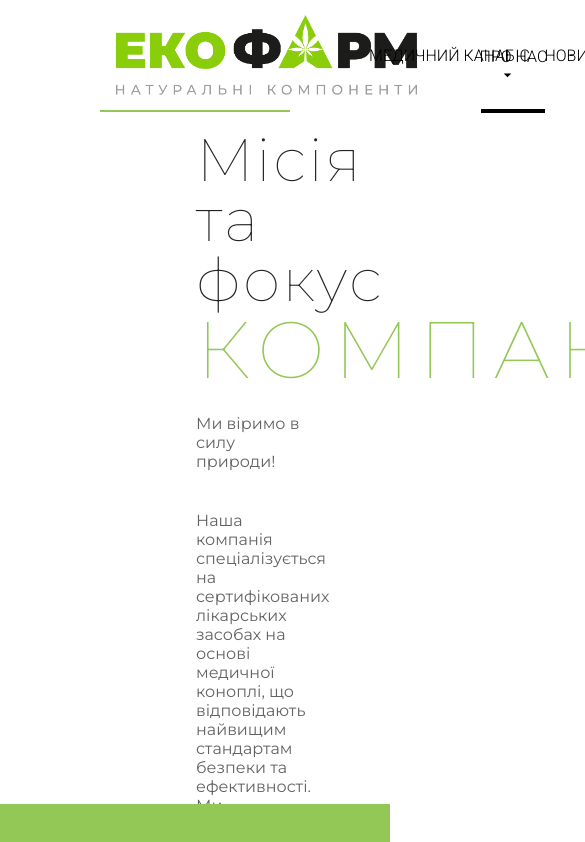
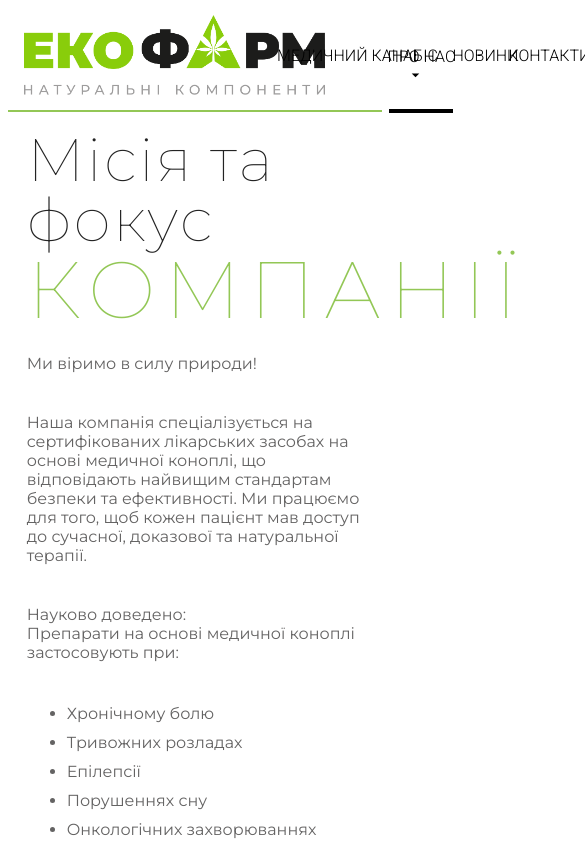
Before and after one commit to lowtab777/ecofarm-website, an Angular app: page /about-us in a window 390 px wide. Shown: the top 842 px of the page, 585 px wide, since content can reach past the window. Built offline with nearby package versions, Linux system fonts and the light colour scheme.

Commit message:
added styles except of contact page

```diff
--- a/src/app/app.component.scss
+++ b/src/app/app.component.scss
@@ -15,7 +15,7 @@
 }
 
 .app-content {
-  padding: 100px 100px 60px 100px;
+  padding: 100px 140px 60px 140px;
   min-height: 100vh;
   box-sizing: border-box;
   display: flex;
@@ -30,3 +30,15 @@
   height: 40px;
   z-index: 100;
 }
+
+@media (max-width: 600px) {
+  .app-header,
+  .app-content {
+    padding-left: 8px !important;
+    padding-right: 8px !important;
+  }
+
+  .app-footer {
+    display: none !important;
+  }
+}
--- a/src/app/components/about-us/about-us.component.html
+++ b/src/app/components/about-us/about-us.component.html
@@ -1,5 +1,5 @@
 <div class="main-page-wrap">
-  <div class="main-page-img">
+  <div class="main-page-img hide-on-mobile">
     <img
       mat-image
       src="images/2.png"
--- a/src/app/components/about-us/about-us.component.scss
+++ b/src/app/components/about-us/about-us.component.scss
@@ -11,6 +11,13 @@
   padding-left: 40px;
   //justify-content: center;
   // border: 3px solid brown;
+}
+
+@media (max-width: 600px) {
+  .main-page-text{
+    width: 90% !important;
+    padding-left: 0px !important;
+  }
 }
 
 .main-page-img {
--- a/src/app/components/ecofarm-header/ecofarm-header.component.scss
+++ b/src/app/components/ecofarm-header/ecofarm-header.component.scss
@@ -1,3 +1,8 @@
+.mat-toolbar-wrap {
+  background: #fff;
+  content: "";
+}
+
 .mat-toolbar {
   margin-top: 2rem;
   padding-bottom: 2rem;
@@ -20,7 +25,7 @@
 }
 
 .mat-toolbar a.active-link::after {
-  content: '';
+  content: "";
   display: block;
   width: 100%;
   height: 20px;
--- a/src/app/components/main-page/main-page.component.html
+++ b/src/app/components/main-page/main-page.component.html
@@ -35,7 +35,7 @@
     </p>
     <button mat-button>Детальніше</button>
   </div>
-  <div class="main-page-img">
+  <div class="main-page-img hide-on-mobile">
     <img
       mat-image
       src="images/1.png"
--- a/src/app/components/main-page/main-page.component.scss
+++ b/src/app/components/main-page/main-page.component.scss
@@ -18,6 +18,12 @@
     color: white;
   }
 }
+@media (max-width: 600px) {
+  .main-page-text{
+    width: 90%;
+  }
+}
+
 
 .headline {
   margin-top: 2rem;
--- a/src/app/components/news-card/news-card.component.scss
+++ b/src/app/components/news-card/news-card.component.scss
@@ -17,6 +17,7 @@ mat-card {
     object-fit: cover;
     max-height: 300px;
     max-width: 250px;
+    overflow: hidden;
   }
 }
 
@@ -27,7 +28,7 @@ mat-card {
 }
 
 mat-card-content {
-  padding: 0 40px;
+ padding: 0 40px;
 }
 
 mat-card-content p {
--- a/src/app/components/news-page/news-page.component.html
+++ b/src/app/components/news-page/news-page.component.html
@@ -1,9 +1,9 @@
 <div class="news-wrap">
   <p>НОВИНИ</p>
   <div class="news-list">
-      <app-news-card class="width-20 news-card"></app-news-card>
-      <app-news-card class="width-20 news-card"></app-news-card>
-      <app-news-card class="width-20 news-card"></app-news-card>
-      <app-news-card class="width-20 news-card"></app-news-card>
+      <app-news-card class="width-20 width-mobile-80 news-card"></app-news-card>
+      <app-news-card class="width-20 width-mobile-80 news-card"></app-news-card>
+      <app-news-card class="width-20 width-mobile-80 news-card"></app-news-card>
+      <app-news-card class="width-20 width-mobile-80 news-card"></app-news-card>
   </div>
 </div>
--- a/src/app/components/news-page/news-page.component.scss
+++ b/src/app/components/news-page/news-page.component.scss
@@ -3,6 +3,19 @@
   align-items: center;
   flex-direction: column;
   margin-top: 20px;
+  width: 100%;
+}
+
+@media (max-width: 600px){
+  .width-mobile-80 {
+    width: 80% !important;
+  }
+  .news-list {
+    align-items: center !important;
+    flex-direction: column !important;
+    gap: 0px;
+  }
+
 }
 
 .news-wrap p {
@@ -24,10 +37,3 @@
 
   // border: 3px solid black;
 }
-
-.news-card {
-}
-
-.width-20 {
-  width: 20%;
-}
--- a/src/styles.scss
+++ b/src/styles.scss
@@ -29,3 +29,21 @@ body { margin: 0; font-family: Roboto, "Helvetica Neue", sans-serif; }
 nav a, .app-header a {
   cursor: pointer;
 }
+
+@media (max-width: 600px) {
+  .hide-on-mobile {
+    display: none !important;
+  }
+}
+
+.width-20 {
+  width: 20%;
+}
+
+.width-50 {
+  width: 50%;
+}
+
+.width-100 {
+  width: 100%;
+}
```
